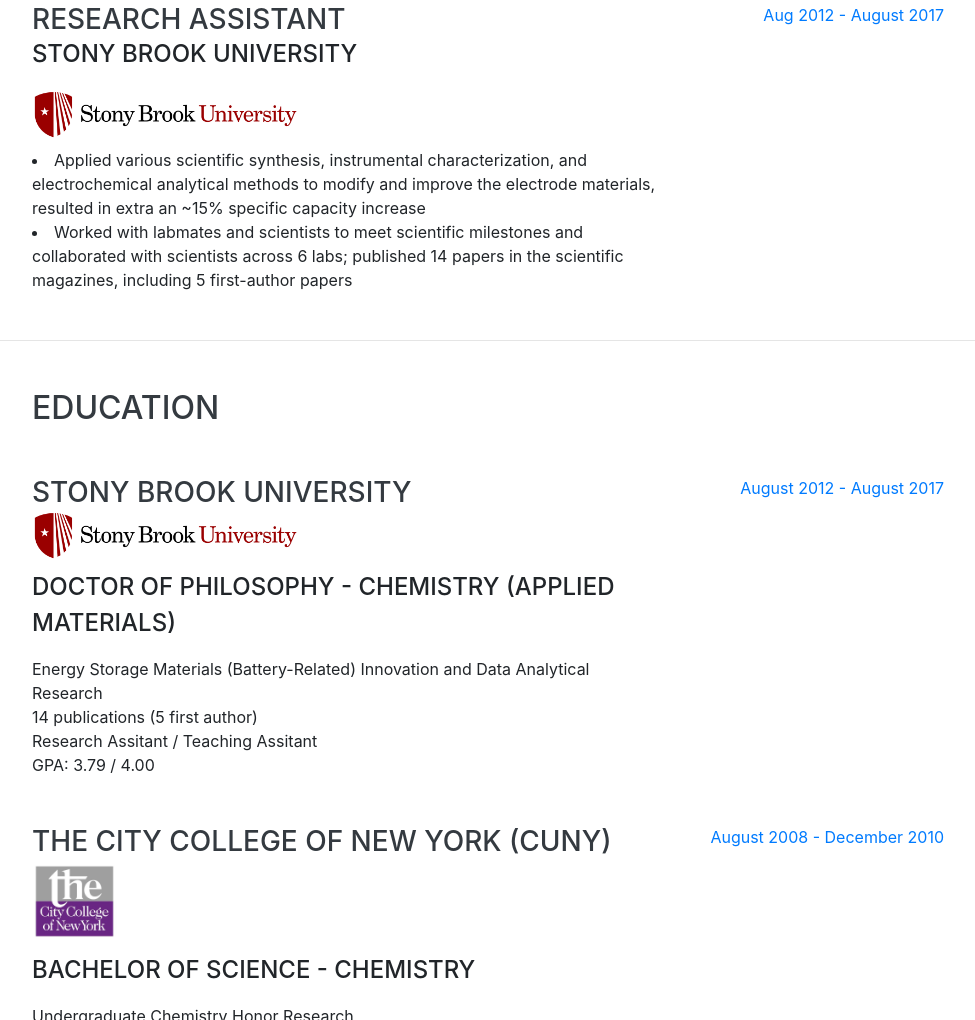
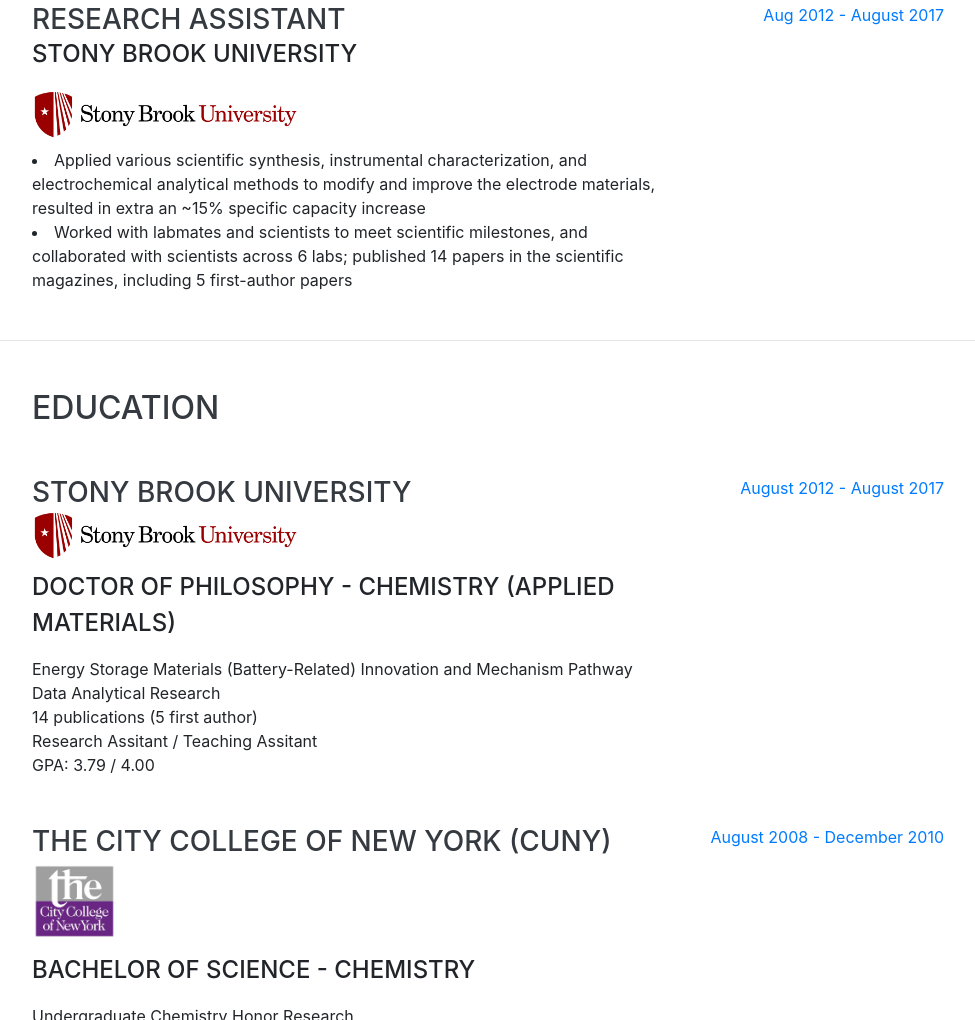
Before and after one commit to nortonlyr/nortonlyr.github.io, a website with bundled scripts: page index.html in a window 1280 px wide. Shown: the part 2287-3307 px from the top of the page, without its empty margins (288-1263 px from the left). Built offline with nearby package versions, Linux system fonts and the light colour scheme; a web font is replaced by a local one.

Commit message:
Update index.html

```diff
--- a/index.html
+++ b/index.html
@@ -163,7 +163,7 @@
             <div class="subheading mb-3">Stony Brook University</div>
             <img class="img-fluid img-profile mx-auto mb-2" src="img/sbu.png" style="width:270px;height:52px;">
             <li> Applied various scientific synthesis, instrumental characterization, and electrochemical analytical methods to modify and improve the electrode materials, resulted in extra an ~15% specific capacity increase</li>
-              <li> Worked with labmates and scientists to meet scientific milestones and collaborated with scientists across 6 labs; published 14 papers in the scientific magazines, including 5 first-author papers </li>
+              <li> Worked with labmates and scientists to meet scientific milestones, and collaborated with scientists across 6 labs; published 14 papers in the scientific magazines, including 5 first-author papers </li>
 
           </div>
           <div class="resume-date text-md-right">
@@ -186,7 +186,7 @@
             <h3 class="mb-0">Stony Brook University</h3>
             <img class="img-fluid img-profile mx-auto mb-2" src="img/sbu.png" style="width:270px;height:52px;">
             <div class="subheading mb-3">Doctor of Philosophy - Chemistry (Applied Materials)</div>
-            <div>Energy Storage Materials (Battery-Related) Innovation and Data Analytical Research</div>
+            <div>Energy Storage Materials (Battery-Related) Innovation and Mechanism Pathway Data Analytical Research</div>
             <div> 14 publications (5 first author)</div>
             <div> Research Assitant / Teaching Assitant</div>
             <div>GPA: 3.79 / 4.00</div>
```
